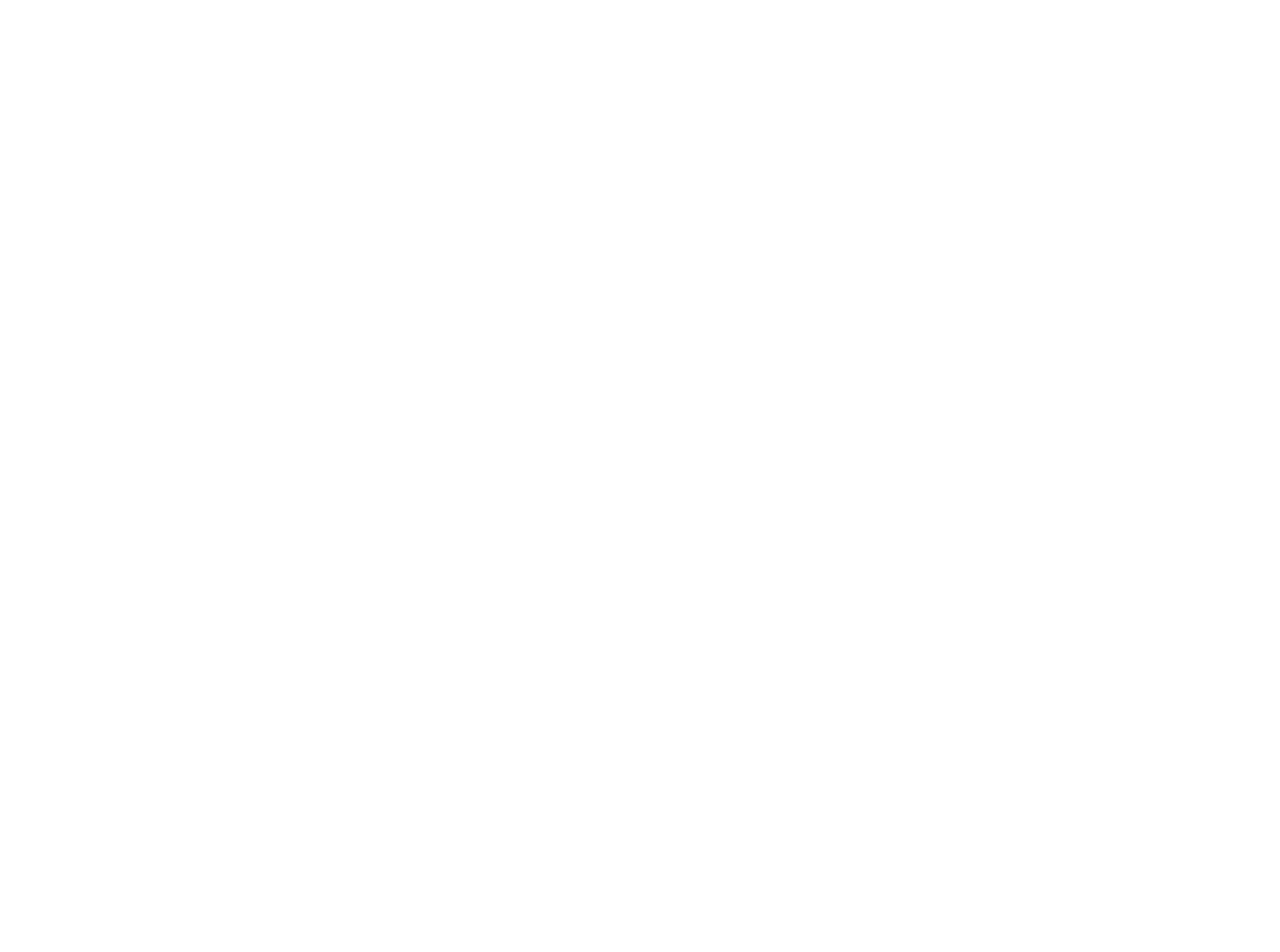
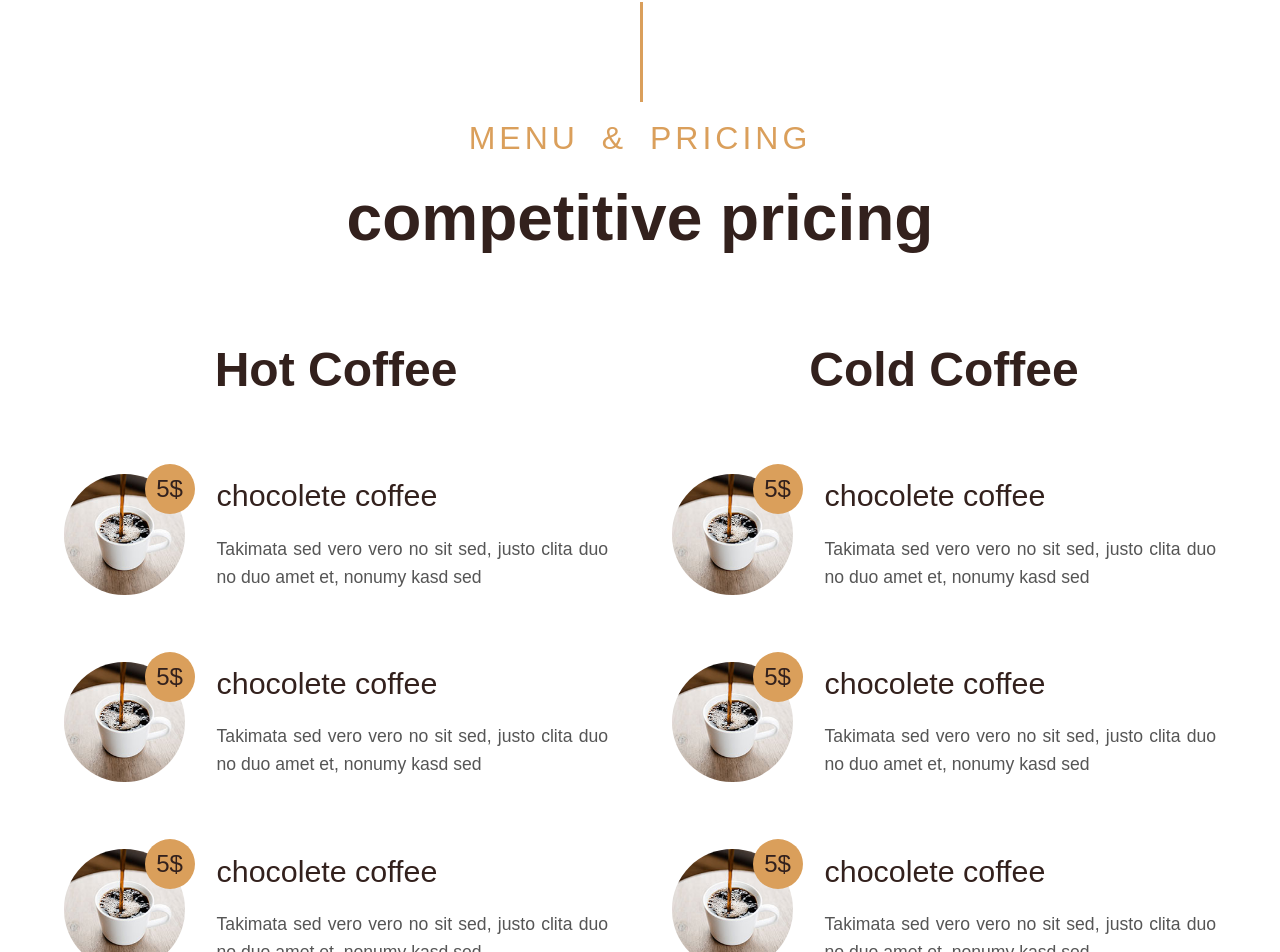
Before and after one commit to naziwebdev/coffee-shop, a Next.js app: page / in a window 1280 px wide. Shown: the part 3647-4599 px from the top of the page. Before the commit the page ends 3580 px from the top, so only its background shows below. Built offline with nearby package versions, Linux system fonts and the light colour scheme.

Commit message:
Create menu section & responsive

```diff
--- a/components/modules/MenuCard/MenuCard.js
+++ b/components/modules/MenuCard/MenuCard.js
@@ -3,6 +3,20 @@
 
 export default function MenuCard() {
   return (
-    <div>MenuCard</div>
+    <div className={styles['menu-card']}>
+      <div className={styles['menu-card__img-box']}>
+        <img src='/images/menu-1.jpg' className={styles['menu-card__img']} alt='services' />
+        <span className={styles['menu-card__price']}>5$</span>
+      </div>
+      <div className={styles['menu-card__content']}>
+        <h3 className={styles['menu-card__title']}>
+          chocolete coffee
+        </h3>
+        <div className='u__desc'>
+          Takimata sed vero vero no sit sed, justo clita duo no duo amet et,
+          nonumy kasd sed
+        </div>
+      </div>
+    </div>
   )
 }
--- a/components/modules/MenuCard/MenuCard.module.css
+++ b/components/modules/MenuCard/MenuCard.module.css
@@ -0,0 +1,82 @@
+.menu-card {
+    display: flex;
+    column-gap: 2rem;
+}
+
+.menu-card__img-box {
+    position: relative;
+}
+
+.menu-card__img {
+    width: 100%;
+    border-radius: 50%;
+    object-fit: cover;
+}
+
+.menu-card__price {
+    position: absolute;
+    top: -10px;
+    right: -10px;
+    width: 50px;
+    height: 50px;
+    border-radius: 50%;
+    background-color: var(--primary-color);
+    color: var(--secondary-color);
+    font-size: 1.5rem;
+    display: flex;
+    justify-content: center;
+    align-items: center;
+}
+
+.menu-card__content {
+    display: flex;
+    flex-direction: column;
+    justify-content: center;
+    row-gap: 1.5rem;
+}
+
+.menu-card__title {
+    font-size: 1.9rem;
+    color: var(--secondary-color);
+}
+
+
+
+
+@media only screen and (max-width:768px) {
+    .menu-card__img-box {
+        width: 60%;
+    }
+}
+
+@media only screen and (max-width:578px) {
+    .menu-card__img-box {
+        width: 70%;
+    }
+}
+
+@media only screen and (max-width:450px) {
+
+
+    .menu-card__title {
+        font-size: 1.5rem;
+        line-height: 1.3;
+    }
+
+   .menu-card{
+    flex-direction: column;
+    justify-content: center;
+    align-items: center;
+   }
+
+   .menu-card__content{
+    text-align: center;
+    padding-top: 1rem;
+   }
+
+    .menu-card__price {
+      right: 0;
+      top: 0;
+    }
+
+}
--- /dev/null
+++ b/components/templates/Index/Menu/Menu.js
@@ -0,0 +1,34 @@
+import React from 'react'
+import styles from './Menu.module.css'
+import MenuCard from '@/components/modules/MenuCard/MenuCard'
+
+export default function Menu() {
+    return (
+        <div className={styles['menu']}>
+            <h3 className='u__section-title'>
+                menu & pricing
+            </h3>
+            <h1 className='u__section-text'>
+                competitive pricing
+            </h1>
+            <div className={styles['menu__content']}>
+                <div className={styles['menu__hot-coffee']}>
+                    <h3 className={styles['menu__title']}>hot coffee</h3>
+                    <div className={styles['menu__wrapper']}>
+                        <MenuCard />
+                        <MenuCard />
+                        <MenuCard />
+                    </div>
+                </div>
+                <div className={styles['menu__cold-coffee']}>
+                    <h3 className={styles['menu__title']}>cold coffee</h3>
+                    <div className={styles['menu__wrapper']}>
+                        <MenuCard />
+                        <MenuCard />
+                        <MenuCard />
+                    </div>
+                </div>
+            </div>
+        </div>
+    )
+}
--- /dev/null
+++ b/components/templates/Index/Menu/Menu.module.css
@@ -0,0 +1,53 @@
+.menu {
+    padding: 14rem 4rem 0 4rem;
+}
+
+.menu__content {
+    display: flex;
+    padding-top: 5rem;
+    gap: 4rem;
+    justify-content: center;
+}
+
+.menu__title {
+    font-size: 3rem;
+    color: var(--secondary-color);
+    font-weight: 600;
+    text-transform: capitalize;
+    text-align: center;
+}
+
+.menu__wrapper{
+    padding-top: 5rem;
+    display: flex;
+    flex-direction: column;
+    row-gap: 4rem;
+}
+
+@media only screen and (max-width:1211px) {
+.menu__content{
+    flex-wrap: wrap;
+}
+
+}
+
+@media only screen and (max-width:768px) {
+
+    .menu__title{
+        font-size:2.2rem;
+    }
+}
+
+@media only screen and (max-width:578px) {
+
+    .menu {
+        padding: 14rem 2rem 0 2rem;
+    }
+}
+
+@media only screen and (max-width:350px) {
+
+    .menu {
+        padding: 14rem 1.5rem 0 1.5rem;
+    }
+}
--- a/pages/index.js
+++ b/pages/index.js
@@ -2,6 +2,7 @@
 import About from "@/components/templates/Index/About/About"
 import Services from "@/components/templates/Index/Services/Services"
 import Offer from "@/components/templates/Index/Offer/Offer"
+import Menu from "@/components/templates/Index/Menu/Menu"
 
 
 export default function Home() {
@@ -11,6 +12,7 @@
     <About/>
     <Services/>
     <Offer/>
+    <Menu/>
     </>
   )
 }
```
